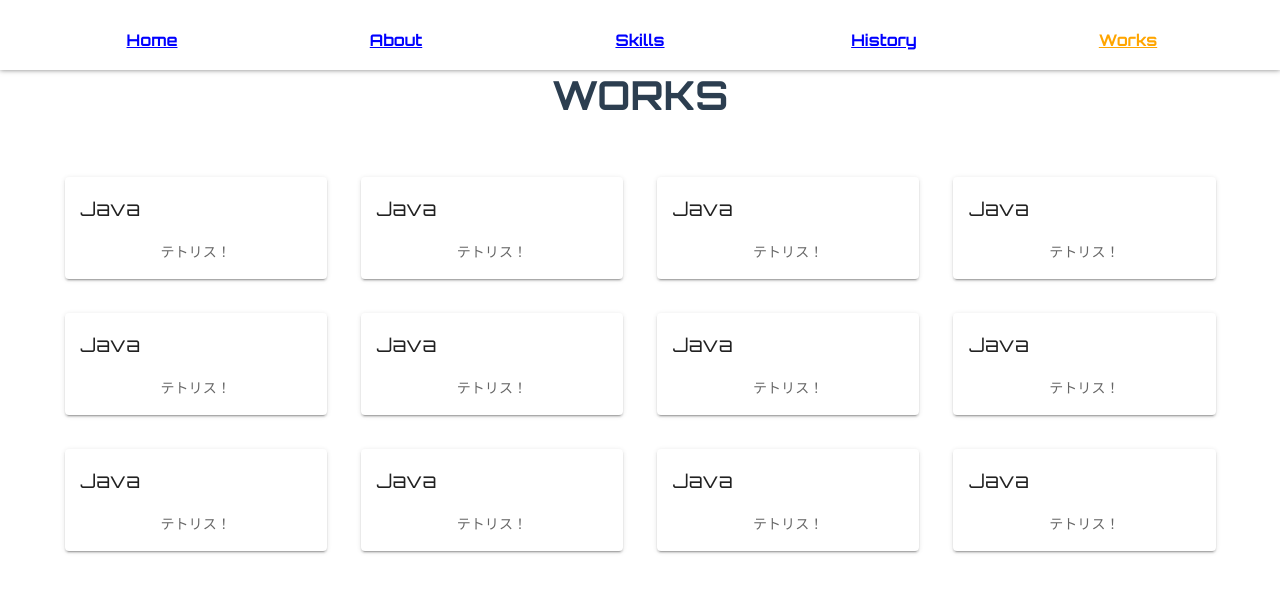
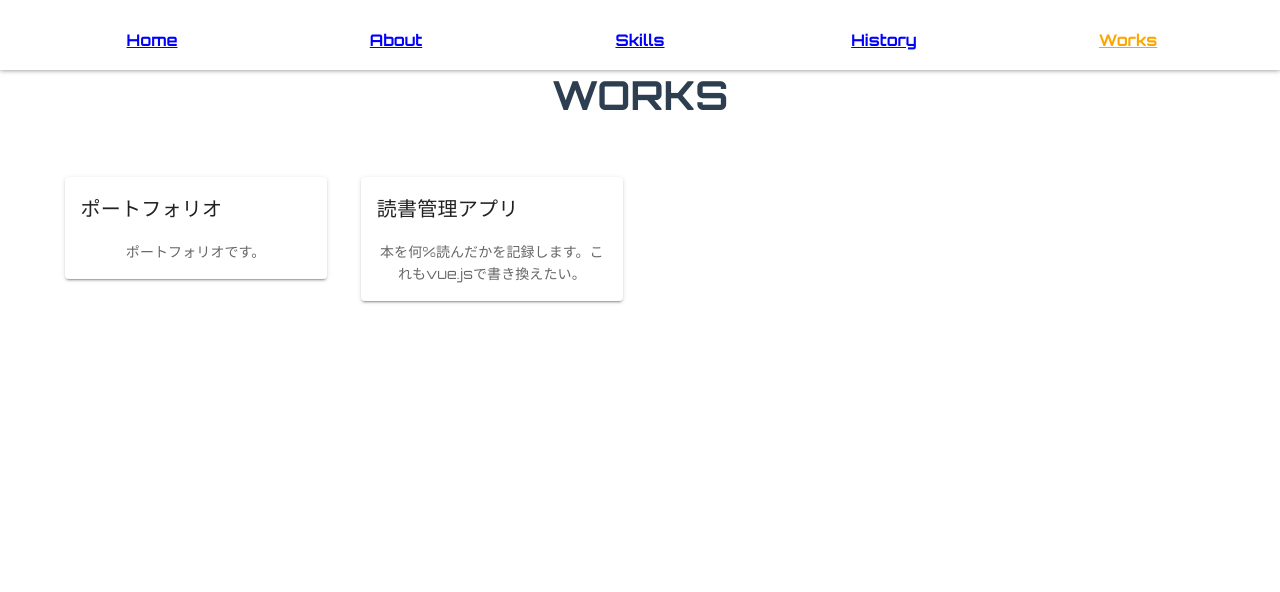
Before and after one commit to momo3159/tommy-portfolio, a Vue app: page /tommy-portfolio/works in a window 1280 px wide. Shown: the top 592 px of the page. Built offline with nearby package versions, Linux system fonts and the light colour scheme.

Commit message:
add content

```diff
--- a/src/views/Works.vue
+++ b/src/views/Works.vue
@@ -5,10 +5,10 @@
       <v-container class="mt-10 ms-auto">
         <v-row>
           <v-col cols="12" xs="12" sm="6" md="3" lg="3"
-                  v-for="link in url" v-bind:key="link">
+                  v-for="work in works" v-bind:key="work.name">
             <v-card max-width="344" :href="link" v-bind:key="link" class="card">
-              <v-card-title>Java</v-card-title>
-              <v-card-text>テトリス！</v-card-text>
+              <v-card-title>{{work.name}}</v-card-title>
+              <v-card-text>{{work.content}}</v-card-text>
             </v-card>
           </v-col>
         </v-row>
@@ -22,7 +22,10 @@ export default {
   name: "Works",
   data: function() {
     return {
-      url: "http;s:s:s:s"
+      works: [
+        {name: 'ポートフォリオ', content: "ポートフォリオです。"},
+        {name: '読書管理アプリ', content: "本を何%読んだかを記録します。これもvue.jsで書き換えたい。"}
+      ]
     };
   }
 };
```
Also changed, not shown: 11 other files (tests, documents, lock files or other folders).
